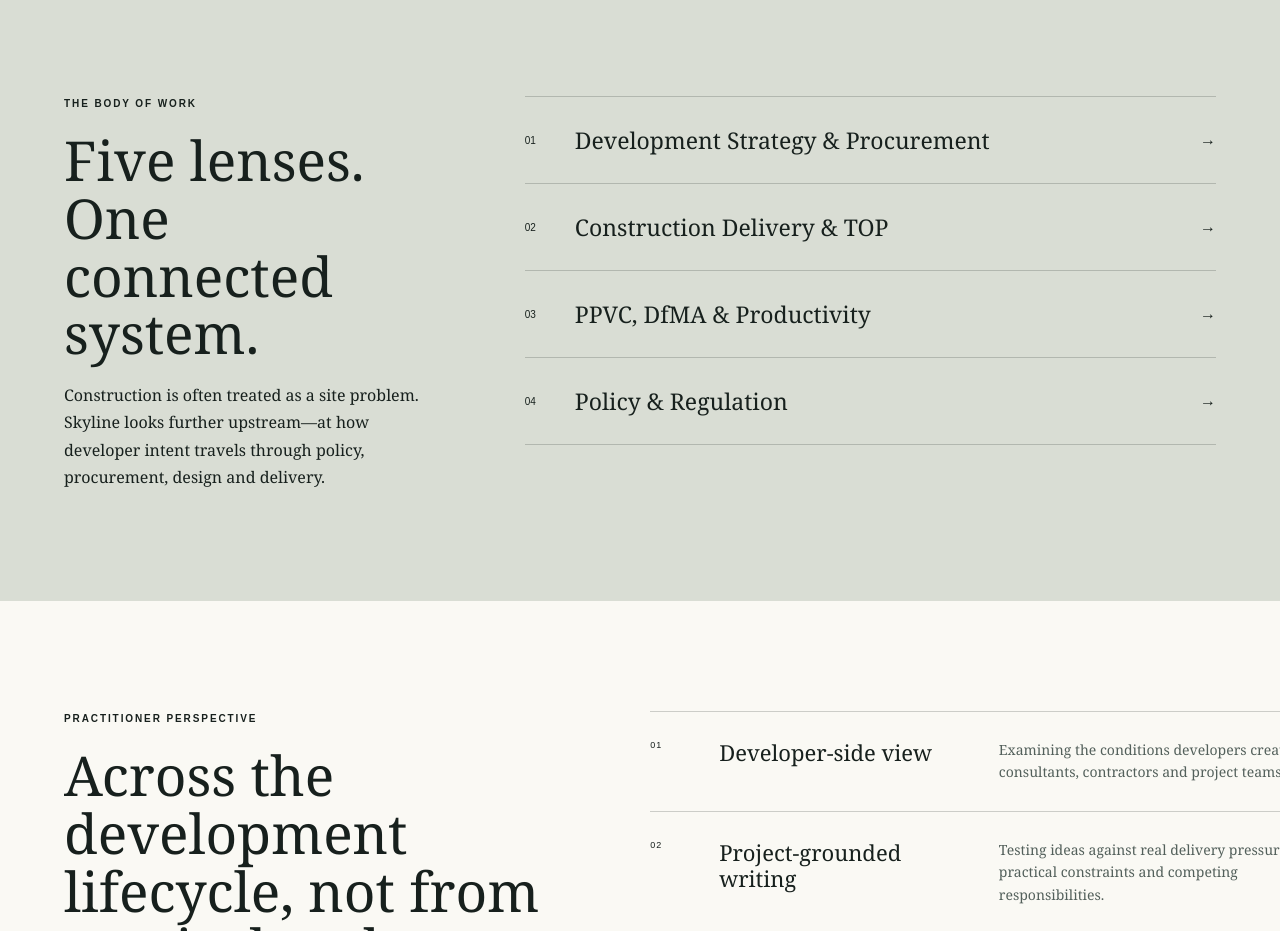
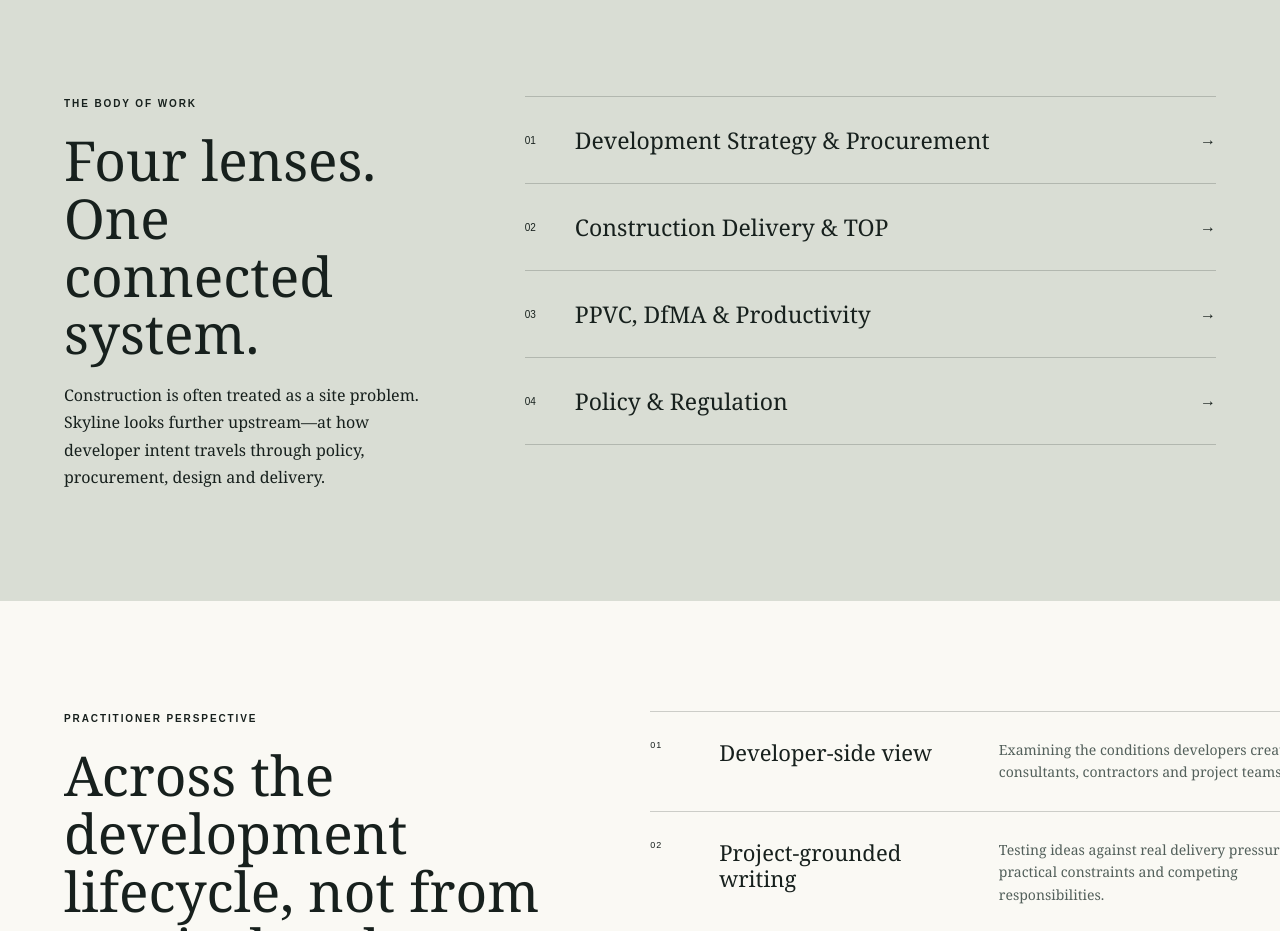
Before and after one commit to limhweechim-ops/skyline-by-hc, a Next.js app: page / in a window 1280 px wide. Shown: the part 3300-4231 px from the top of the page. Built offline with nearby package versions, Linux system fonts and the light colour scheme.

Commit message:
Fix homepage lens count from five to four

```diff
--- a/app/page.tsx
+++ b/app/page.tsx
@@ -13,7 +13,7 @@ export default function Home() {
     <section className="beliefs section-pad" aria-labelledby="beliefs-heading"><div className="beliefs-intro"><p className="eyebrow">What guides Skyline by HC</p><h2 id="beliefs-heading">Three beliefs behind the work.</h2><p>Skyline by HC is shaped by three beliefs about how the built environment can be understood, improved and shared.</p></div><div className="belief-grid"><article><span>01</span><h3>Reveal the invisible work.</h3><p>Buildings are shaped long before construction becomes visible. Skyline traces outcomes back to the decisions, information, interfaces and people behind them—making often-unseen contributions easier to understand.</p></article><article><span>02</span><h3>Turn hard problems into disciplined experiments.</h3><p>Project difficulties can become questions to investigate: understand the system, test a practical intervention and examine what genuinely changes.</p></article><article><span>03</span><h3>Never waste a lesson.</h3><p>Hard-won experience should not disappear into archived emails or individual memory. Skyline turns project observations into reusable principles so future decisions—and other practitioners—can begin further ahead.</p></article></div><p className="beliefs-principle">Together, these beliefs support one central idea: better downstream outcomes begin with better upstream conditions.</p></section>
     <section className="feature"><div className="feature-label"><span>Featured essay</span><span>01</span></div><div className="feature-copy"><p className="eyebrow">{articles[0].topic} · {articles[0].read} read</p><h2><Link href={`/articles/${articles[0].slug}`}>{articles[0].title}</Link></h2><p>{articles[0].dek}</p><Link className="read-link" href={`/articles/${articles[0].slug}`}>Read the essay <span>↗</span></Link></div><div className="feature-art" aria-hidden="true"><span>Upstream</span><i></i><span>Outcome</span></div></section>
     <section className="latest section-pad"><div className="section-head"><div><p className="eyebrow">Start here</p><h2>Three ways into the work.</h2><p className="section-intro">A selection across delivery, regulation and technology—the recurring places where upstream choices become visible downstream.</p></div><Link className="text-link" href="/articles">View all articles <span>→</span></Link></div><div className="article-grid">{[articles[1],articles[2],articles[4]].map((a,i)=><ArticleCard key={a.slug} article={a} index={i+1}/>)}</div></section>
-    <section className="topics-home section-pad"><div className="topics-intro"><p className="eyebrow">The body of work</p><h2>Five lenses.<br/>One connected system.</h2><p>Construction is often treated as a site problem. Skyline looks further upstream—at how developer intent travels through policy, procurement, design and delivery.</p></div><div className="topic-list">{topics.map((t,i)=><Link href={`/topics#${t.slug}`} key={t.slug}><span>{String(i+1).padStart(2,"0")}</span><strong>{t.title}</strong><i>→</i></Link>)}</div></section>
+    <section className="topics-home section-pad"><div className="topics-intro"><p className="eyebrow">The body of work</p><h2>Four lenses.<br/>One connected system.</h2><p>Construction is often treated as a site problem. Skyline looks further upstream—at how developer intent travels through policy, procurement, design and delivery.</p></div><div className="topic-list">{topics.map((t,i)=><Link href={`/topics#${t.slug}`} key={t.slug}><span>{String(i+1).padStart(2,"0")}</span><strong>{t.title}</strong><i>→</i></Link>)}</div></section>
     <section className="practice section-pad"><div className="practice-title"><p className="eyebrow">Practitioner perspective</p><h2>Across the development lifecycle, not from one isolated vantage point.</h2><p>Skyline connects decisions that are often discussed separately—from feasibility and authority strategy to procurement, delivery and completion.</p><Link className="text-link" href="/about">Read the full perspective <span>→</span></Link></div><div className="evidence-list"><article><span>01</span><h3>Developer-side view</h3><p>Examining the conditions developers create for consultants, contractors and project teams.</p></article><article><span>02</span><h3>Project-grounded writing</h3><p>Testing ideas against real delivery pressure, practical constraints and competing responsibilities.</p></article><article><span>03</span><h3>System-level focus</h3><p>Following how information, interfaces and time move from early decisions into construction outcomes.</p></article><article><span>04</span><h3>Industry contribution</h3><p>Turning field experience into useful conversations on productivity, technology, regulation and leadership.</p></article></div></section>
     <section className="quote"><blockquote>“Good developer interventions often create invisible value—in delays, disputes and variations that never occur.”</blockquote><p>— A recurring Skyline principle</p></section>
     <section className="dispatch section-pad"><div><p className="eyebrow">Connect</p><h2>Bring an interesting problem.</h2></div><p>If you are working through a construction issue, testing an idea, or see something worth discussing, feel free to get in touch.</p><Link className="button" href="/connect">Compare notes <span>→</span></Link></section>
```
